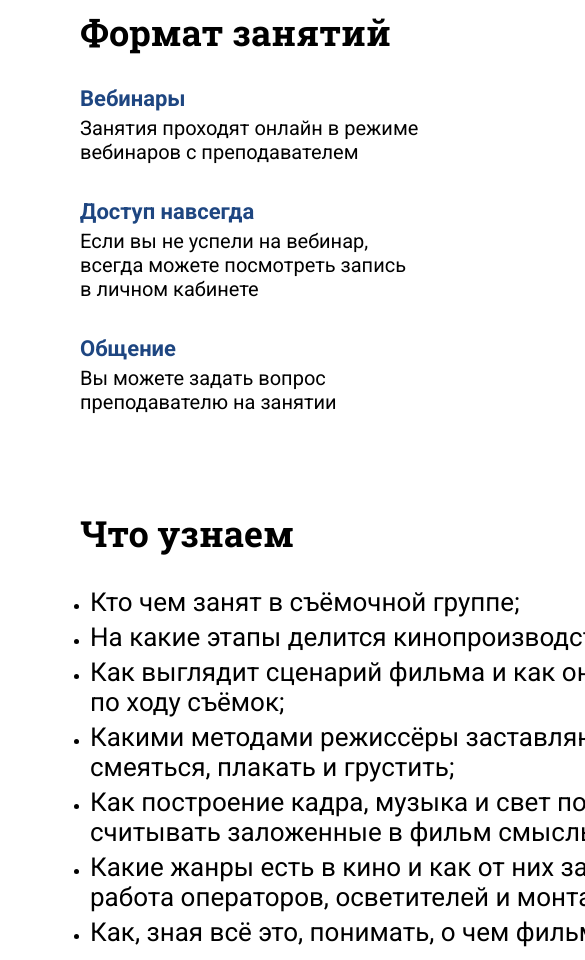
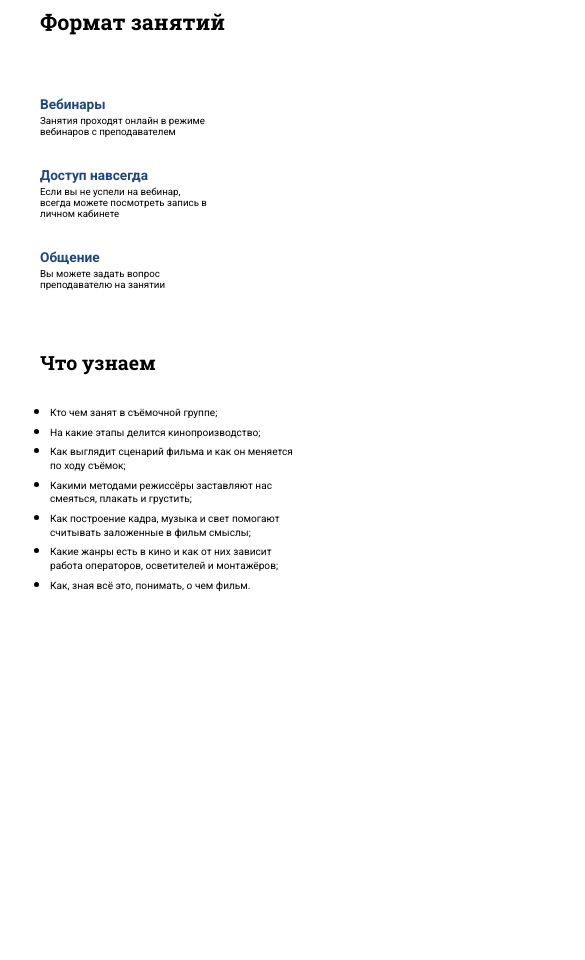
Before and after one commit to aslanofff/group-task, a plain HTML site: page index.html in a window 390 px wide. Shown: the top 960 px of the page, 585 px wide, since content can reach past the window. After the commit the page ends 844 px from the top, so only its background shows below. Drawn offline with Linux system fonts and the light colour scheme.

Commit message:
part-inci1

```diff
--- a/index.html
+++ b/index.html
@@ -8,7 +8,9 @@
 </head>
 <body>
     <h1 class="h1-c">Формат занятий</h1>
+
     <div class="first-c">
+
         <div class="second-c">
             <h4>Вебинары</h4>
             <p class="one-c">Занятия проходят онлайн
@@ -27,8 +29,9 @@
                 преподавателю на занятии</p>
         </div>
     </div>
+    <div>
     <h1 class="h1-cc">Что узнаем</h1>
-    <div>
+
         <ul class="third-c">
             <li>Кто чем занят в съёмочной группе;</li>
             <li>На какие этапы делится кинопроизводство;</li>
--- a/style.css
+++ b/style.css
@@ -27,14 +27,14 @@ body {
     margin-left: 41px;
     margin-bottom: 110px;
     font-family: "Roboto Slab", serif;
-    width: 667px;
+    /* width: 667px; */
 }
 .h1-cc{
     font-size: 55px;
     margin-left: 41px;
     margin-bottom: 90px;
     font-family: "Roboto Slab", serif;
-    width: 667px;
+    /* width: 667px; */
 }
 
 .second-c h4 {
@@ -45,7 +45,8 @@ body {
 }
 
 .second-c p {
-    margin-right: 122px;
+    /* gap: 80px; */
+    margin-right: 100px;
     font-size: 18px;
     font-weight: 400;
 }
@@ -87,19 +88,28 @@ body {
 
 
     .first-c {
+        display: flex;
+        gap: 50px;
         margin-left: 0;
         margin-bottom: 100px;
     }
 
     .second-c h4 {
+        width: 20vw;
+            font-size: 1.9vw;
+            margin-bottom: 8px;
+            text-align: left;
         /* margin-left: -10px; */
-        font-size: 15px;
-        margin-bottom: 5px;
+        /* font-size: 15px;
+        margin-bottom: 5px; */
     }
 
     .second-c p {
-        font-size: 11px;
-        margin-right: 60px;
+        width: 19vw;
+        font-size: 1.3vw;
+        text-align: left;
+        /* font-size: 11px;
+        margin-right: 60px; */
         /* margin-left: 0px; */
     }
 
@@ -128,15 +138,11 @@ body {
 }
 
 @media screen and (min-width: 320px) and (max-width: 991px) {
-
-    .h1-c{
-        /* padding-left: 10px; */
-        font-size: 36px;
-        margin-left: 0px;
-        /* margin-left: 0px; */
-    }
+   body{
+    padding: 8px 40px;
+   }
     .h1-cc{
-        font-size: 36px;
+        font-size: 5vw;
         margin-left: 0px;
         margin-bottom: 30px;
     }
@@ -150,23 +156,35 @@ body {
     }
 
     .second-c h4 {
-        width: 60vw;
+        width: 30vw;
+        font-size: 3.5vw;
+        margin-top: 30px;
+        margin-bottom: 3px;
+        text-align: left;
+        /* width: 60vw;
         font-size: 22px;
-        margin-bottom: 5px;
+        margin-bottom: 5px; */
     }
 
     .second-c p {
-        font-size: 20px;
-        margin-bottom: 35px;
+        width: 43vw;
+        font-size: 2.5vw;
+        text-align: left;
+        /* font-size: 20px;
+        margin-bottom: 35px; */
     }
 .third-c li{
-    font-size: 26px;
+      font-size: 2.6vw;
+            line-height: 3.5vw;
+            text-align: left;
+    /* font-size: 26px; */
 }
     .third-c {
+
         /* font-size: 306px; */
         margin-left: 10px;
         font-size: 12px;
-        width: 650px;
+        width: 65vw;
         line-height: 30px;
         margin-top: 25px;
         /* margin-bottom: -10px; */
@@ -177,7 +195,9 @@ body {
     }
 
     .h1-c {
-        margin-bottom: 15px;
+        margin-left: 0;
+        font-size: 5.5vw;
+            margin-bottom: 15px;
     }
 
     .one-c {
@@ -190,6 +210,10 @@ body {
 
     .three-c {
         width: 260px;
+        /* margin-top: 20px;
+        width: 65vw;
+        margin-bottom: 35px;
+        margin-left: 15px; */
     }
 
     .third-c li {
```
